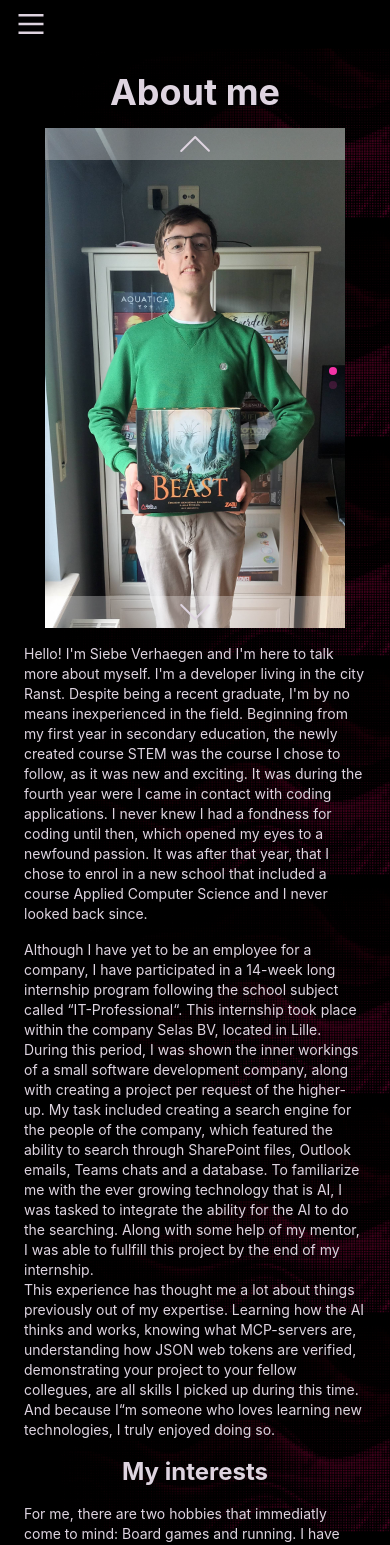
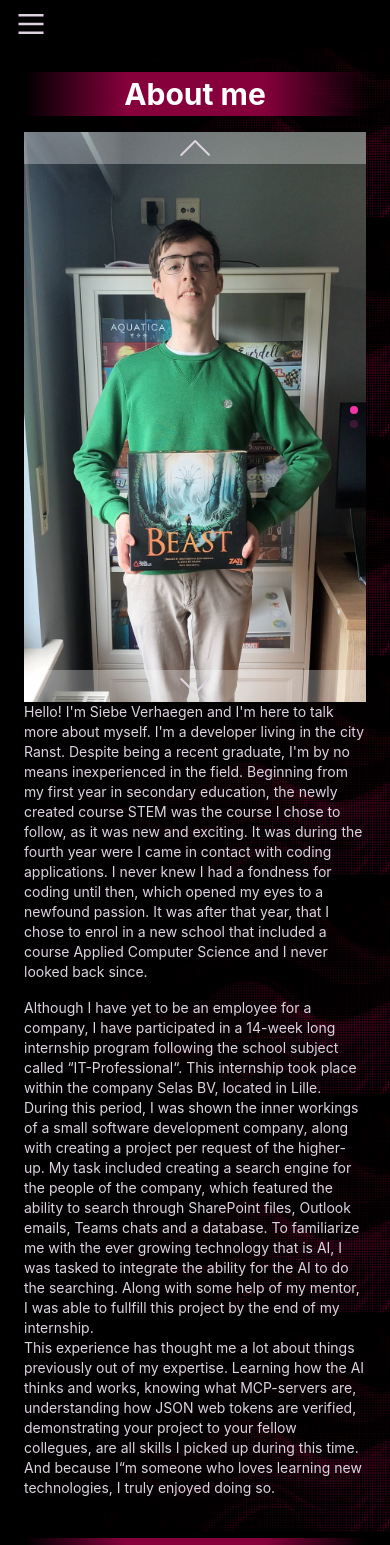
Before and after one commit to Siebe2003/profile-website, a Next.js app: page /about in a window 390 px wide. Shown: the top 1545 px of the page. Built offline with nearby package versions, Linux system fonts and the light colour scheme; no server answers.

Commit message:
Implement single select for expanding top ten list items.

```diff
--- a/src/app/MainContentWrapper.tsx
+++ b/src/app/MainContentWrapper.tsx
@@ -2,9 +2,9 @@ import { PropsWithChildren } from "react";
 
 function MainContentWrapper({children}: PropsWithChildren) {
   return (
-    <div className="flex items-center justify-items-center pt-nav min-h-screen bg-[url(/images/background-pattern-3.jpg)] bg-contain bg-repeat bg-top-right md:bg-cover md:bg-no-repeat">
+    <main className="flex items-center justify-items-center pt-nav min-h-screen bg-[url(/images/background-pattern-3.jpg)] bg-contain bg-repeat bg-top-right lg:bg-cover lg:bg-no-repeat">
         {children}
-    </div>
+    </main>
   )
 }
 
--- a/src/app/about/Carousel.tsx
+++ b/src/app/about/Carousel.tsx
@@ -16,11 +16,11 @@ const Carousel: FunctionComponent = () => {
 
 
   return (
-    <div className="relative w-[300px] h-[500px] mx-auto block" onMouseOver={() => setIsHovered(true)} onMouseLeave={() => setIsHovered(false)}>
+    <div className="relative w-full mx-auto block aspect-3/5 md:mx-0" onMouseOver={() => setIsHovered(true)} onMouseLeave={() => setIsHovered(false)}>
       <CarouselButton navigationDirection={"prev"} onClickHandler={() => swiperRef.current!.slidePrev()} isHovered={isHovered} />
       <Swiper
         onSwiper={(swiper) => (swiperRef.current = swiper)}
-        cssMode={true}
+        cssMode={false}
         pagination={{
           clickable: true
         }}
--- a/src/app/about/TopTenListItem.tsx
+++ b/src/app/about/TopTenListItem.tsx
@@ -1,28 +1,36 @@
 "use client"
 
+import { SingleSelectContext } from "@/components/context/SingleSelectProvider"
 import { IBoardGame } from "@/interfaces/BoardGame"
-import { cn } from "@/lib/utils"
+import { cn, decodeHtmlEntities } from "@/lib/utils"
 import Image from "next/image"
-import React from "react"
-import { useState } from "react"
+import React, { useContext, useRef } from "react"
 
 interface TopTenListItemProps {
   item: IBoardGame
 }
 
 function TopTenListItem({ item }: TopTenListItemProps) {
-  const [detail, setDetail] = useState(false)
+  const ref = useRef<HTMLDivElement>(null)
+  const {selectedKey, setSelectedKey} = useContext(SingleSelectContext)
+  const expand = selectedKey === item.id
+  const clickEventHandler = () => {
+    setSelectedKey(selectedKey === item.id ? undefined : item.id)
+    setTimeout(() => {
+      ref.current?.scrollIntoView({ behavior: 'smooth', block: "center" })
+    }, 0)
+  }
 
   return (
-    <div className={cn("aspect-square relative p-4 flex", detail && "aspect-2/1 col-span-2")} onClick={() => setDetail(!detail)}>
-      <div className={cn("w-full h-full", detail && "w-1/2 pe-4")}>
-        <Image width={500} height={500} src={item.image} alt={`Photo of ${item.name}`} className={cn("object-cover w-full h-full")} />
+    <div className={cn("aspect-square relative p-4 flex md:p-10", expand && "aspect-2/1 col-span-2")} ref={ref} onClick={clickEventHandler}>
+      <div className={cn("w-full h-full overflow-hidden", expand && "w-1/2 pe-4 md:pe-10")}>
+        <Image width={500} height={500} src={item.image} alt={`Photo of ${item.name}`} className={cn("object-cover w-full h-full", expand && "-ms-6 md:-ms-10 delay-200 duration-200 transition-[margin]")} />
       </div>
       <div className="grow" />
-      <div className={cn("w-0 absolute top-0 right-0", detail && "w-[70%] p-[inherit] h-full transition-[width] duration-500 ease-out")}>
-        <div className={cn("text-[10px] bg-secondary text-secondary-foreground overflow-hidden w-full h-full", detail && "p-2")}>{item.comment}</div>
+      <div className={cn("w-0 absolute top-0 right-0", expand && "w-[75%] p-[inherit] h-full transition-[width] duration-300 ease-out")}>
+        <div className={cn("text-[10px] bg-secondary text-secondary-foreground overflow-hidden w-full h-full md:text-base", expand && "py-1 px-2")}>{decodeHtmlEntities(item.comment)}</div>
       </div>
-      <div className="absolute top-2 left-2 bg-secondary text-secondary-foreground text-lg hexagon flex justify-center items-center">{item.ranking}</div>
+      <div className="absolute top-2 left-2 bg-accent text-accent-foreground text-xl hexagon flex justify-center items-center">{item.ranking}</div>
     </div>
   )
 }
--- /dev/null
+++ b/src/app/about/layout.tsx
@@ -0,0 +1,18 @@
+"use client"
+
+import SingleSelectProvider from "@/components/context/SingleSelectProvider"
+import React from 'react'
+
+function AboutLayout({
+  children,
+}: {
+  children: React.ReactNode
+}) {
+  return (
+    <SingleSelectProvider>
+      {children}
+    </SingleSelectProvider>
+  )
+}
+
+export default AboutLayout
--- a/src/app/about/page.tsx
+++ b/src/app/about/page.tsx
@@ -5,10 +5,11 @@ import TopTenListSkeleton from "./TopTenListSkeleton";
 
 function AboutPage() {
   return (
-    <main className="p-6 flex flex-col gap-4">
-      <h2 className="text-4xl font-bold text-center">About me</h2>
+    <div className="p-6 md:p-16">
+      <h2 className="header">About me</h2>
+      <div className="md:grid mb-4 md:grid-cols-2 md:gap-x-6">
         <Carousel />
-      <p className="">
+        <p>
           Hello! I&#39;m Siebe Verhaegen and I&#39;m here to talk more about myself.
           I&#39;m a developer living in the city Ranst. Despite being a recent
           graduate, I&#39;m by no means inexperienced in the field. Beginning from
@@ -20,7 +21,8 @@ function AboutPage() {
           school that included a course Applied Computer Science and I never
           looked back since.
         </p>
-      <p>
+      </div>
+      <p className="mb-10">
         Although I have yet to be an employee for a company, I have participated
         in a 14-week long internship program following the school subject called
         &ldquo;IT-Professional&ldquo;. This internship took place within the
@@ -41,8 +43,8 @@ function AboutPage() {
         picked up during this time. And because I&ldquo;m someone who loves
         learning new technologies, I truly enjoyed doing so.
       </p>
-      <h3 className="text-2xl font-bold text-center">My interests</h3>
-      <p>
+      <h2 className="header">My interests</h2>
+      <p className="mb-10">
         For me, there are two hobbies that immediatly come to mind: Board games
         and running. I have been running for about one and a half years now.
         Every Monday, Wednesday and Friday, I like to run a predetermined amount
@@ -71,10 +73,11 @@ function AboutPage() {
         together very often, playing board games is a great way for us to spend
         time together.
       </p>
+      <h2 className="text-secondary-foreground text-3xl font-bold text-center mb-6 header leading-10">Top 10 games I&rsquo;ve Played</h2>
       <Suspense fallback={<TopTenListSkeleton />}>
         <TopTenList />
       </Suspense>
-    </main>
+    </div>
   );
 }
 
--- a/src/app/cv/Skill.tsx
+++ b/src/app/cv/Skill.tsx
@@ -1,4 +1,5 @@
 "use client"
+
 import { cn } from "@/lib/utils"
 import { useEffect, useState } from "react"
 
--- a/src/app/cv/page.tsx
+++ b/src/app/cv/page.tsx
@@ -54,7 +54,7 @@ const skills: ISkill[] = [
 
 function CvPage() {
   return (
-    <main className="flex flex-col p-4 md:grid md:grid-cols-[1fr_1fr] md:grid-rows-[auto_auto_auto] gap-4 lg:gap-6 lg:p-6 2xl:px-50 2xl:py-10">
+    <div className="flex flex-col p-4 md:grid md:grid-cols-[1fr_1fr] md:grid-rows-[auto_auto_auto] gap-4 lg:gap-6 lg:p-6 2xl:px-50 2xl:py-10">
       <section className="bg-surface rounded-sm col-start-1 row-start-1 col-span-2 py-6 md:ms-[12%] md:grid md:grid-cols-[24%_auto_12%] lg:ms-[6%] lg:grid-cols-[12%_auto_6%] 3xl:ms-[5%] 3xl:grid-cols-[10%_auto_5%] md:px-0 md:inset-shadow-[0px_0px_15px_1px] md:inset-shadow-secondary">
         <div className="flex-1 md:translate-x-[-50%]">
           <Image
@@ -103,7 +103,7 @@ function CvPage() {
           {skills.map(s => <Skill key={s.name} name={s.name} value={s.value} />)}
         </div>
       </Section>
-    </main>
+    </div>
   )
 }
 
--- a/src/app/globals.css
+++ b/src/app/globals.css
@@ -68,8 +68,8 @@
   --secondary-foreground: #ffffff;
   --muted: oklch(0.967 0.003 264.542);
   --muted-foreground: #b7a9b9;
-  --accent: #554454;
-  --accent-foreground: #ffffff;
+  --accent: #FF8BA0;
+  --accent-foreground: var(--background);
   --muted-accent: #AE9FCF;
   --muted-primary: #341427;
   --destructive: oklch(0.577 0.245 27.325);
@@ -159,6 +159,10 @@
   .button {
     @apply cursor-pointer inline-flex items-center gap-2 text-primary-foreground bg-primary hover:bg-primary-strong active:bg-primary-strong font-medium rounded-lg text-sm px-3 py-2 md:text-base;
   }
+
+  .header {
+    @apply text-secondary-foreground text-3xl font-bold text-center mb-4 py-1 bg-linear-[90deg,transparent_0%,var(--color-secondary)_30%,var(--color-secondary)_70%,transparent_100%];
+  }
 }
 
 .swiper-pagination-bullet {
--- a/src/app/page.tsx
+++ b/src/app/page.tsx
@@ -6,7 +6,7 @@ import Image from "next/image"
 
 export default function Home() {
   return (
-    <main className="flex flex-col items-center lg:flex-row-reverse lg:px-20 lg:gap-20 2xl:gap-30 2xl:px-30 3xl:gap-50">
+    <div className="flex flex-col items-center lg:flex-row-reverse lg:px-20 lg:gap-20 2xl:gap-30 2xl:px-30 3xl:gap-50">
       <Image className="w-50 mt-10 md:w-70 lg:mt-0 lg:w-auto lg:flex-3" src="/images/hero-section-portrait.png" width="600" height="600" alt="Image of me" />
       <div className="text-foreground flex flex-col gap-10 items-center p-8 md:p-20 md:pt-10 lg:p-0 lg:items-start lg:flex-5 2xl:gap-16">
         <h1 className="text-4xl text-center leading-12 font-bold md:text-5xl md:leading-15 md:text-start 2xl:text-6xl 2xl:leading-20 3xl:text-7xl"><span className="text-primary">Welcome</span> to my Portfolio Website</h1>
@@ -23,6 +23,6 @@ export default function Home() {
           </div>
         </Button>
       </div>
-    </main>
+    </div>
   )
 }
--- /dev/null
+++ b/src/components/context/SingleSelectProvider.tsx
@@ -0,0 +1,28 @@
+import React, { createContext, useState } from 'react'
+
+interface ISingleSelectContext {
+  selectedKey?: string
+  setSelectedKey: (key?: string) => void
+}
+
+const defaultContext: ISingleSelectContext = {
+  selectedKey: undefined,
+  setSelectedKey: () => {},
+}
+
+export const SingleSelectContext = createContext<ISingleSelectContext>(defaultContext)
+
+function SingleSelectProvider({ children }: { children: React.ReactNode }) {
+  const [selectedKey, setSelectedKey] = useState<string | undefined>()
+
+  return (
+    <SingleSelectContext value={{
+      selectedKey,
+      setSelectedKey
+    }}>
+      {children}
+    </SingleSelectContext>
+  )
+}
+
+export default SingleSelectProvider
```
Lines whose indentation alone changed are shown as unchanged.
